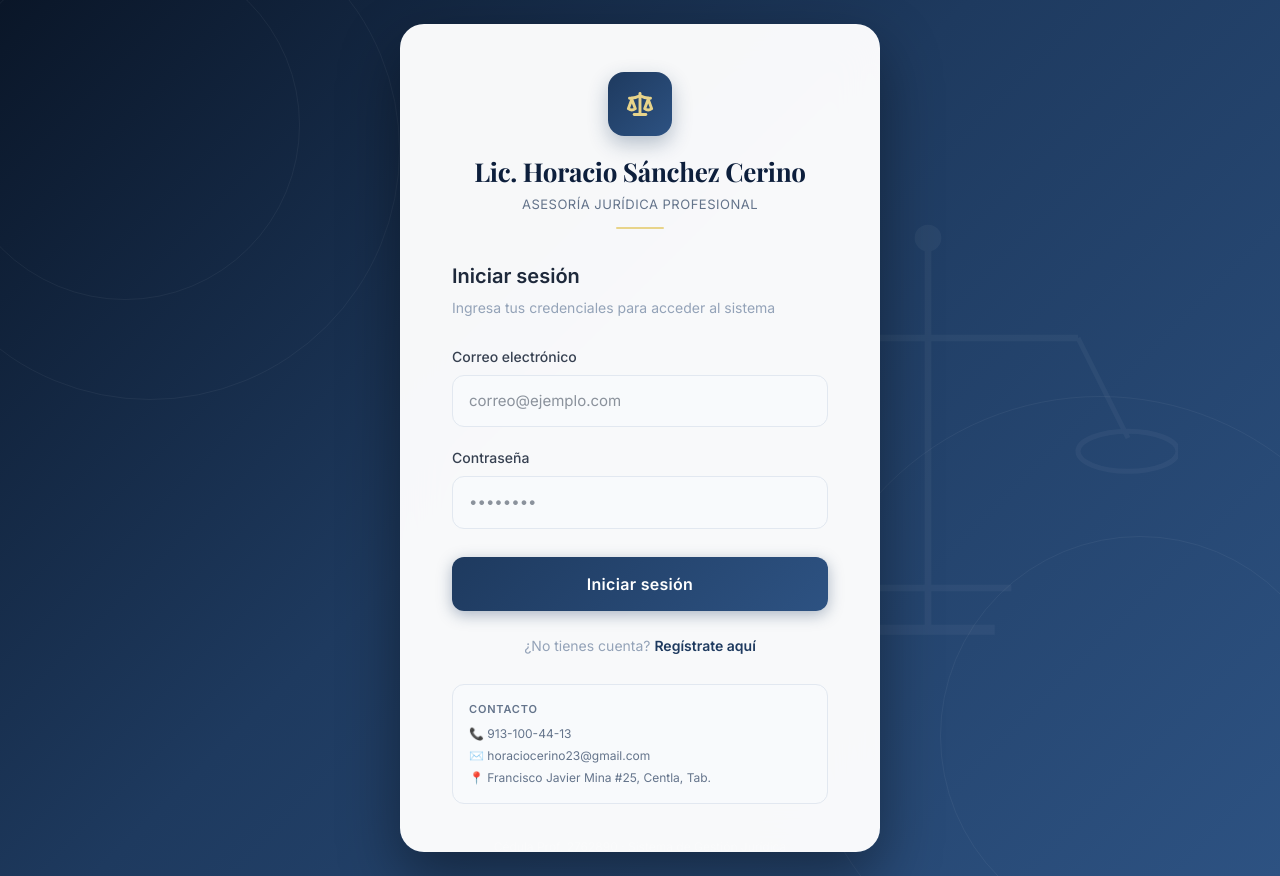
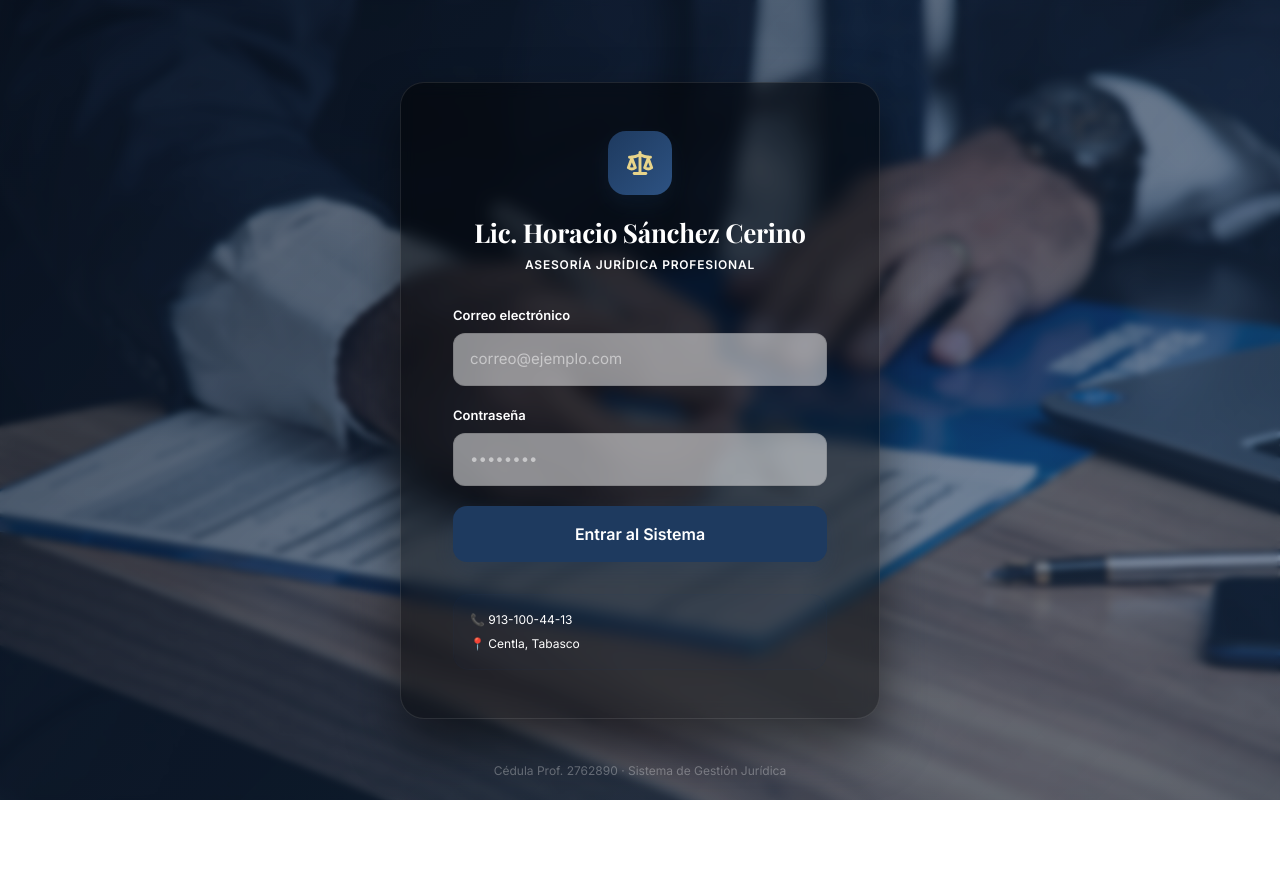
Before and after one commit to Osorioalex89/despacho-juridico, a React app in the folder frontend/: page /login in a window 1280 px wide. After the commit the page ends 800 px from the top, so only its background shows below. Built offline with nearby package versions, Linux system fonts and the light colour scheme; the HTML template or start-up script is replaced by a standard one.

Commit message:
feat: login con imagen de fondo juridica profesional

```diff
--- a/frontend/src/features/auth/LoginPage.jsx
+++ b/frontend/src/features/auth/LoginPage.jsx
@@ -40,144 +40,82 @@ export default function LoginPage() {
       {/* Fuente profesional desde Google Fonts */}
       <link href="https://fonts.googleapis.com/css2?family=Playfair+Display:wght@600;700&family=Inter:wght@400;500;600&display=swap" rel="stylesheet"/>
 
-      <div className="min-h-screen flex items-center justify-center relative overflow-hidden"
-           style={{ background: 'linear-gradient(135deg, #0a1628 0%, #1e3a5f 45%, #2d5282 100%)' }}>
+    <div className="min-h-screen flex items-center justify-center relative overflow-hidden"
+     style={{
+       backgroundImage: 'url(/src/assets/fondo-clinica.jpg)',
+       backgroundSize: 'cover',
+       backgroundPosition: 'center',
+     }}>
 
-        {/* Círculos decorativos de fondo */}
+  {/* Overlay mejorado: Menos opaco y con desenfoque */}
+  <div style={{
+    position: 'absolute',
+    inset: 0,
+
+    background: 'linear-gradient(135deg, rgba(10,22,40,0.7) 0%, rgba(30,58,95,0.5) 100%)',
+    backdropFilter: 'blur(3px)',
+    zIndex: 1,
+  }}/>
+
+
+        {/* Card principal con efecto Cristal */}
         <div style={{
-          position: 'absolute', top: '-100px', left: '-100px',
-          width: '500px', height: '500px', borderRadius: '50%',
-          border: '1px solid rgba(255,255,255,0.05)',
-        }}/>
-        <div style={{
-          position: 'absolute', top: '-50px', left: '-50px',
-          width: '350px', height: '350px', borderRadius: '50%',
-          border: '1px solid rgba(255,255,255,0.05)',
-        }}/>
-        <div style={{
-          position: 'absolute', bottom: '-120px', right: '-120px',
-          width: '600px', height: '600px', borderRadius: '50%',
-          border: '1px solid rgba(255,255,255,0.05)',
-        }}/>
-        <div style={{
-          position: 'absolute', bottom: '-60px', right: '-60px',
-          width: '400px', height: '400px', borderRadius: '50%',
-          border: '1px solid rgba(255,255,255,0.05)',
-        }}/>
 
-        {/* Balanza SVG decorativa de fondo */}
-        <div style={{
-          position: 'absolute', right: '8%', top: '50%',
-          transform: 'translateY(-50%)', opacity: 0.04,
-        }}>
-          <svg viewBox="0 0 300 300" width="500" height="500" fill="none">
-            <line x1="150" y1="30" x2="150" y2="240" stroke="white" strokeWidth="4"/>
-            <line x1="60"  y1="90" x2="240" y2="90" stroke="white" strokeWidth="4"/>
-            <line x1="60"  y1="90" x2="30"  y2="150" stroke="white" strokeWidth="3"/>
-            <line x1="240" y1="90" x2="270" y2="150" stroke="white" strokeWidth="3"/>
-            <ellipse cx="30"  cy="158" rx="30" ry="12" stroke="white" strokeWidth="3"/>
-            <ellipse cx="270" cy="158" rx="30" ry="12" stroke="white" strokeWidth="3"/>
-            <circle cx="150" cy="30" r="8" fill="white"/>
-            <line x1="100" y1="240" x2="200" y2="240" stroke="white" strokeWidth="4"/>
-            <line x1="150" y1="240" x2="150" y2="265" stroke="white" strokeWidth="4"/>
-            <line x1="110" y1="265" x2="190" y2="265" stroke="white" strokeWidth="6"/>
-          </svg>
-        </div>
+          background: 'rgba(0, 0, 0, 0.45)',
 
-        {/* Card principal */}
-        <div style={{
-          background: 'rgba(255,255,255,0.97)',
-          backdropFilter: 'blur(20px)',
+          backdropFilter: 'blur(8px)',
+          WebkitBackdropFilter: 'blur(8px)',
+
+          border: '1px solid rgba(255, 255, 255, 0.1)',
+
           borderRadius: '24px',
           padding: '48px 52px',
           width: '100%',
           maxWidth: '480px',
           margin: '24px',
-          boxShadow: '0 25px 60px rgba(0,0,0,0.4)',
+
+          boxShadow: '0 25px 50px rgba(0, 0, 0, 0.5)',
+
           position: 'relative',
           zIndex: 10,
         }}>
 
-          {/* Logo y nombre */}
+          {/* Logo y nombre con ajustes de contraste */}
           <div style={{ textAlign: 'center', marginBottom: '32px' }}>
             <div style={{
               width: '64px', height: '64px',
               background: 'linear-gradient(135deg, #1e3a5f, #2d5282)',
-              borderRadius: '16px',
+              borderRadius: '18px',
               display: 'flex', alignItems: 'center', justifyContent: 'center',
-              margin: '0 auto 16px',
-              boxShadow: '0 8px 20px rgba(30,58,95,0.3)',
+              margin: '0 auto 18px',
+              boxShadow: '0 10px 20px rgba(30,58,95,0.2)',
             }}>
               <Scale size={28} color="#e8d48a" strokeWidth={2.5}/>
             </div>
             <h1 style={{
               fontFamily: "'Playfair Display', Georgia, serif",
-              fontSize: '26px',
-              fontWeight: '700',
-              color: '#0d1f3c',
-              margin: '0 0 4px',
+              fontSize: '26px', fontWeight: '700',
+              color: '#ffffff', margin: '0 0 4px',
               letterSpacing: '-0.3px',
             }}>
               Lic. Horacio Sánchez Cerino
             </h1>
             <p style={{
               fontFamily: "'Inter', sans-serif",
-              fontSize: '13px',
-              color: '#64748b',
-              margin: '0 0 6px',
-              letterSpacing: '0.5px',
-              textTransform: 'uppercase',
+              fontSize: '12px', fontWeight: '600',
+              color: '#ffffff', margin: '0',
+              letterSpacing: '0.8px', textTransform: 'uppercase',
             }}>
               Asesoría Jurídica Profesional
             </p>
-            <div style={{
-              width: '48px', height: '2px',
-              background: '#e8d48a',
-              margin: '12px auto 0',
-              borderRadius: '2px',
-            }}/>
           </div>
 
-          {/* Título formulario */}
-          <div style={{ marginBottom: '28px' }}>
-            <h2 style={{
-              fontFamily: "'Inter', sans-serif",
-              fontSize: '20px',
-              fontWeight: '600',
-              color: '#1e293b',
-              margin: '0 0 6px',
-            }}>
-              Iniciar sesión
-            </h2>
-            <p style={{
-              fontFamily: "'Inter', sans-serif",
-              fontSize: '14px',
-              color: '#94a3b8',
-              margin: 0,
-            }}>
-              Ingresa tus credenciales para acceder al sistema
-            </p>
-          </div>
-
-          {/* Error */}
-          {error && (
-            <div style={{
-              background: '#fef2f2', border: '1px solid #fecaca',
-              color: '#dc2626', fontSize: '14px',
-              borderRadius: '10px', padding: '12px 16px',
-              marginBottom: '20px', fontFamily: "'Inter', sans-serif",
-            }}>
-              {error}
-            </div>
-          )}
-
-          {/* Formulario */}
+          {/* Formulario con Inputs semi-transparentes */}
           <form onSubmit={handleSubmit}>
             <div style={{ marginBottom: '20px' }}>
               <label style={{
-                display: 'block', fontSize: '14px', fontWeight: '500',
-                color: '#374151', marginBottom: '8px',
-                fontFamily: "'Inter', sans-serif",
+                display: 'block', fontSize: '13px', fontWeight: '600',
+                color: '#ffffff', marginBottom: '8px', fontFamily: "'Inter', sans-serif",
               }}>
                 Correo electrónico
               </label>
@@ -189,23 +127,29 @@ export default function LoginPage() {
                 required
                 style={{
                   width: '100%', padding: '14px 16px',
-                  border: '1.5px solid #e2e8f0',
+                  border: '1px solid rgba(0, 0, 0, 0.1)',
                   borderRadius: '12px', fontSize: '15px',
                   fontFamily: "'Inter', sans-serif",
-                  color: '#1e293b', background: '#f8fafc',
+                  color: '#ffffff',
+                  background: 'rgba(255, 255, 255, 0.5)', // Input semi-transparente
                   outline: 'none', boxSizing: 'border-box',
-                  transition: 'border-color 0.2s',
+                  transition: 'all 0.2s',
                 }}
-                onFocus={e => e.target.style.borderColor = '#1e3a5f'}
-                onBlur={e => e.target.style.borderColor = '#e2e8f0'}
+                onFocus={e => {
+                  e.target.style.borderColor = '#1e3a5f';
+                  e.target.style.background = 'rgba(255, 255, 255, 0.9)';
+                }}
+                onBlur={e => {
+                  e.target.style.borderColor = 'rgba(0, 0, 0, 0.1)';
+                  e.target.style.background = 'rgba(255, 255, 255, 0.5)';
+                }}
               />
             </div>
 
-            <div style={{ marginBottom: '28px' }}>
+            <div style={{ marginBottom: '20px' }}>
               <label style={{
-                display: 'block', fontSize: '14px', fontWeight: '500',
-                color: '#374151', marginBottom: '8px',
-                fontFamily: "'Inter', sans-serif",
+                display: 'block', fontSize: '13px', fontWeight: '600',
+                color: '#ffffff', marginBottom: '8px', fontFamily: "'Inter', sans-serif",
               }}>
                 Contraseña
               </label>
@@ -217,15 +161,22 @@ export default function LoginPage() {
                 required
                 style={{
                   width: '100%', padding: '14px 16px',
-                  border: '1.5px solid #e2e8f0',
+                  border: '1px solid rgba(0, 0, 0, 0.1)',
                   borderRadius: '12px', fontSize: '15px',
                   fontFamily: "'Inter', sans-serif",
-                  color: '#1e293b', background: '#f8fafc',
+                  color: '#ffffff',
+                  background: 'rgba(255, 255, 255, 0.5)', // Input semi-transparente
                   outline: 'none', boxSizing: 'border-box',
-                  transition: 'border-color 0.2s',
+                  transition: 'all 0.2s',
                 }}
-                onFocus={e => e.target.style.borderColor = '#1e3a5f'}
-                onBlur={e => e.target.style.borderColor = '#e2e8f0'}
+                onFocus={e => {
+                  e.target.style.borderColor = '#1e3a5f';
+                  e.target.style.background = 'rgba(255, 255, 255, 0.9)';
+                }}
+                onBlur={e => {
+                  e.target.style.borderColor = 'rgba(0, 0, 0, 0.1)';
+                  e.target.style.background = 'rgba(255, 255, 255, 0.5)';
+                }}
               />
             </div>
 
@@ -233,67 +184,38 @@ export default function LoginPage() {
               type="submit"
               disabled={loading}
               style={{
-                width: '100%', padding: '15px',
-                background: loading
-                  ? '#7a9abf'
-                  : 'linear-gradient(135deg, #1e3a5f, #2d5282)',
+                width: '100%', padding: '16px',
+                background: loading ? '#94a3b8' : '#1e3a5f',
                 color: 'white', border: 'none',
-                borderRadius: '12px', fontSize: '16px',
+                borderRadius: '14px', fontSize: '16px',
                 fontWeight: '600', fontFamily: "'Inter', sans-serif",
                 cursor: loading ? 'not-allowed' : 'pointer',
-                boxShadow: '0 4px 15px rgba(30,58,95,0.35)',
-                letterSpacing: '0.3px',
-              }}>
-              {loading ? 'Iniciando sesión...' : 'Iniciar sesión'}
+                boxShadow: '0 8px 20px rgba(30,58,95,0.25)',
+                transition: 'transform 0.2s ease',
+              }}
+              onMouseOver={e => !loading && (e.target.style.transform = 'translateY(-2px)')}
+              onMouseOut={e => !loading && (e.target.style.transform = 'translateY(0)')}
+            >
+              {loading ? 'Verificando...' : 'Entrar al Sistema'}
             </button>
           </form>
 
-          {/* Crear cuenta */}
-          <div style={{ textAlign: 'center', marginTop: '24px' }}>
-            <p style={{
-              fontSize: '14px', color: '#94a3b8',
-              fontFamily: "'Inter', sans-serif",
-            }}>
-              ¿No tienes cuenta?{' '}
-              <a href="/registro" style={{
-                color: '#1e3a5f', fontWeight: '600',
-                textDecoration: 'none',
-              }}>
-                Regístrate aquí
-              </a>
-            </p>
-          </div>
-
-          {/* Contacto */}
+          {/* Sección de Contacto más minimalista */}
           <div style={{
-            marginTop: '28px', padding: '16px',
-            background: '#f8fafc', borderRadius: '12px',
-            border: '1px solid #e2e8f0',
+            marginTop: '32px', padding: '16px',
+            background: 'rgba(30, 58, 95, 0.04)', // Un tinte azul muy suave
+            borderRadius: '16px',
+            border: '1px solid rgba(30, 58, 95, 0.08)',
           }}>
-            <p style={{
-              fontSize: '11px', fontWeight: '600',
-              color: '#64748b', marginBottom: '8px',
-              textTransform: 'uppercase', letterSpacing: '0.8px',
-              fontFamily: "'Inter', sans-serif",
-            }}>
-              Contacto
-            </p>
-            <div style={{ display: 'flex', flexDirection: 'column', gap: '4px' }}>
-              {[
-                { icon: '📞', text: '913-100-44-13' },
-                { icon: '✉️', text: 'horaciocerino23@gmail.com' },
-                { icon: '📍', text: 'Francisco Javier Mina #25, Centla, Tab.' },
-              ].map(({ icon, text }) => (
-                <p key={text} style={{
-                  fontSize: '12px', color: '#64748b', margin: 0,
-                  fontFamily: "'Inter', sans-serif",
-                }}>
-                  {icon} {text}
-                </p>
-              ))}
+            <div style={{ display: 'flex', flexDirection: 'column', gap: '6px' }}>
+              <p style={{ fontSize: '12px', color: '#ffffff', margin: 0, fontFamily: "'Inter', sans-serif" }}>
+                📞 913-100-44-13
+              </p>
+              <p style={{ fontSize: '12px', color: '#ffffff', margin: 0, fontFamily: "'Inter', sans-serif" }}>
+                📍 Centla, Tabasco
+              </p>
             </div>
           </div>
-
         </div>
 
         {/* Footer */}
```
Also changed, not shown: frontend/src/assets/fondo-clinica.jpg (added).
